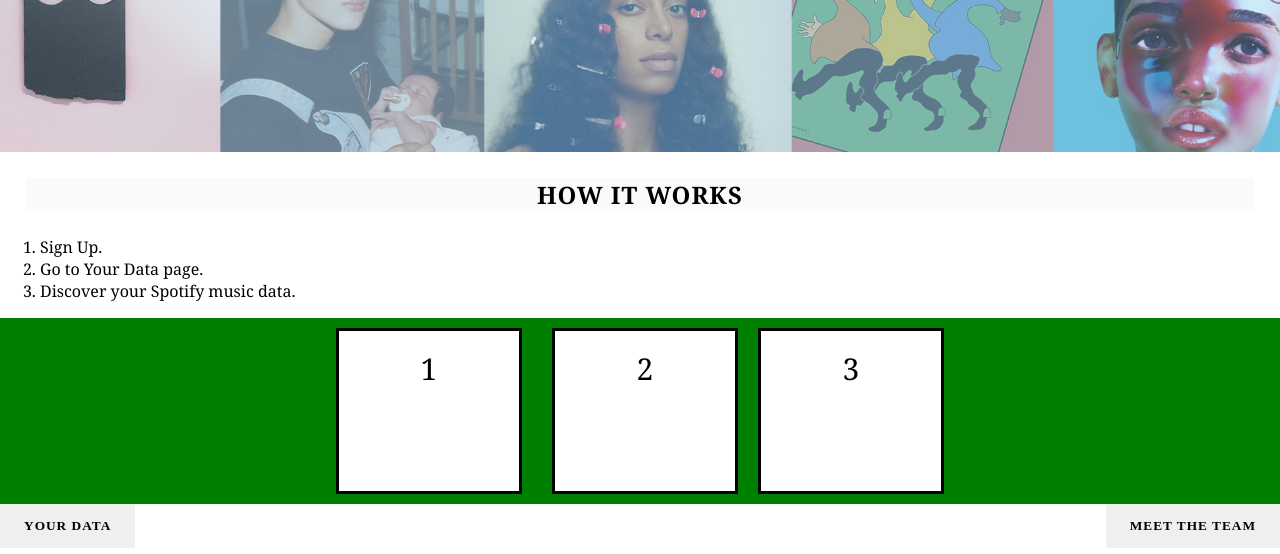
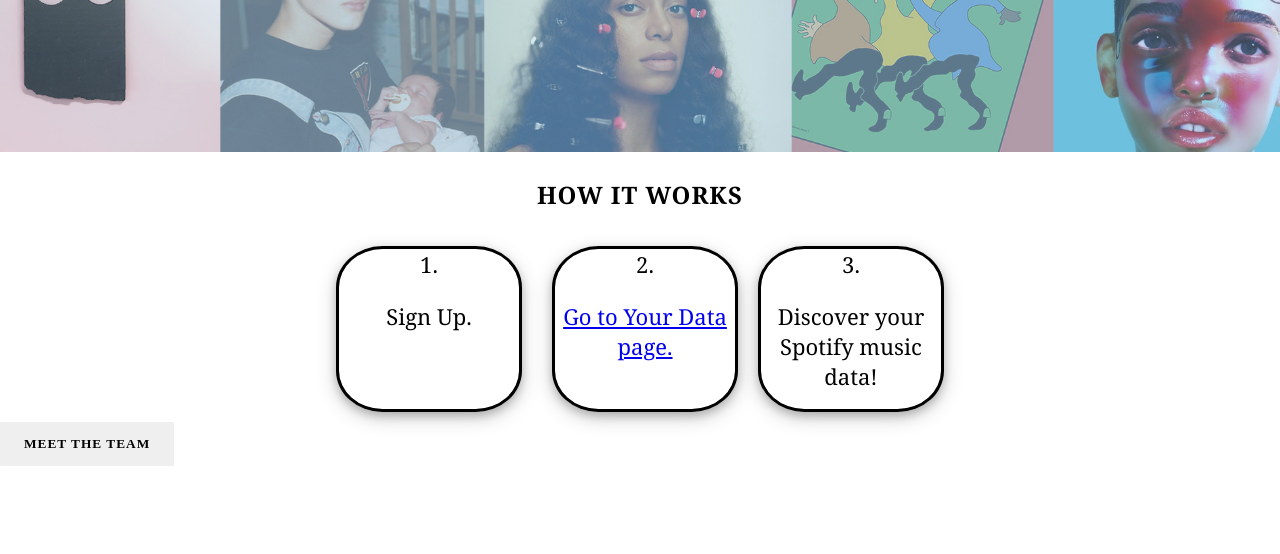
Before and after one commit to CS-316-Group/Project, a Flask app: page / in a window 1280 px wide. Shown: the part 648-1202 px from the top of the page. After the commit the page ends 1114 px from the top, so only its background shows below. Run offline with Flask 2, Linux system fonts and the light colour scheme.

Commit message:
final home page

```diff
--- a/src/d04_app/static/stylesheets/home.css
+++ b/src/d04_app/static/stylesheets/home.css
@@ -34,7 +34,7 @@ body {
   background-color: yellow;
 }
 .services{
- background-color: #fafafa;
+ background-color: #fff;
  margin: 2%;
  text-align: center;
  letter-spacing: 1px;
@@ -172,17 +172,18 @@ body {
 }
 
 .flex-container {
-  background-color:green;
+  background-color:#fff;
   display: flex;
   justify-content: center;
 }
 .flex-container > div {
-  background-color: #f1f1f1;
+  background-color: #fff;
   width: 100px;
   margin: 10px;
   text-align: center;
-  line-height: 75px;
-  font-size: 30px;
+  line-height: 30px;
+  font-size: 22px;
+  border-radius: 25%;
 }
 #box1 {
   float:left;
@@ -190,6 +191,11 @@ body {
   height:160px;
   background-color:white;
   border:solid black;
+  box-shadow: 0 4px 8px 0 rgba(0, 0, 0, 0.2), 0 6px 20px 0 rgba(0, 0, 0, 0.19);
+}
+
+#box1:hover, #box2:hover, #box3:hover{
+  box-shadow: 0 1px 6px rgba(0, 0, 0, 0.12), 0 1px 4px rgba(0, 0, 0, 0.24);
 }
 #box2 {
   float:left;
@@ -198,6 +204,7 @@ body {
   background-color:white;
   border:solid black;
   margin-left:20px;
+  box-shadow: 0 4px 8px 0 rgba(0, 0, 0, 0.2), 0 6px 20px 0 rgba(0, 0, 0, 0.19);
 }
 #box3 {
   float:right;
@@ -205,4 +212,5 @@ body {
   height:160px;
   background-color:white;
   border:solid black;
+  box-shadow: 0 4px 8px 0 rgba(0, 0, 0, 0.2), 0 6px 20px 0 rgba(0, 0, 0, 0.19);
 }
--- a/src/d04_app/templates/home.html
+++ b/src/d04_app/templates/home.html
@@ -21,24 +21,13 @@
     <h2>HOW IT WORKS</h2>
   </div>
 
-  <main>
-    <ol class="gradient-list">
-      <li>Sign Up.</li>
-      <li>Go to Your Data page.</li>
-      <li>Discover your Spotify music data.</li>
-    </ol>
-  </main>
-
-    <div class="flex-container">
-      <div id="box1">1</div>
-      <div id="box2">2</div>
-      <div id="box3">3</div>
-    </div>
+  <div class="flex-container">
+    <div id="box1">1.<p>Sign Up.</p></div>
+    <div id="box2">2. <a href="/yourdata"><p>Go to Your Data page.</p></a></div>
+    <div id="box3">3. <p>Discover your Spotify music data!</p></div>
+  </div>
 
   <div class="index" id="index">
-    <div class="column">
-      <a href="/yourdata"><button class="btn">Your Data</button></a>
-    </div>
     <div class="column">
       <a href="/welcome"><button class="btn">Meet the Team</button></a>
     </div>
```
Also changed, not shown: src/d04_app/static/stylesheets/listener_artists.css (+14 -3 lines), src/d04_app/templates/listener_artists.html (+6 -4 lines).
